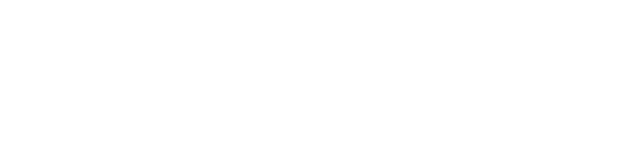
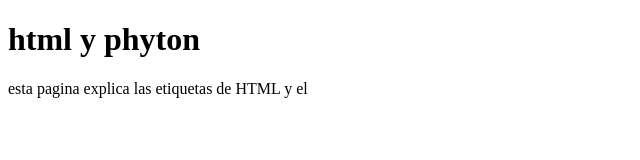
Before and after one commit to Eskisofrenico/Clase2, a plain HTML site: page index.html in a window 1280 px wide. Shown: the whole page, without its empty margins (0-640 px from the left). Drawn offline with Linux system fonts and the light colour scheme.

Commit message:
agregamos un header

```diff
--- a/index.html
+++ b/index.html
@@ -7,6 +7,10 @@
     <link ref="icon" href="./imagenes/HTML5_logo_and_wordmark.svg.png">
 </head>
 <body>
+    <header>
+        <h1>html y phyton</h1>
+        <p> esta pagina explica las etiquetas de HTML y el</p>
+    </header>
 
 </body>
 </html>
```
